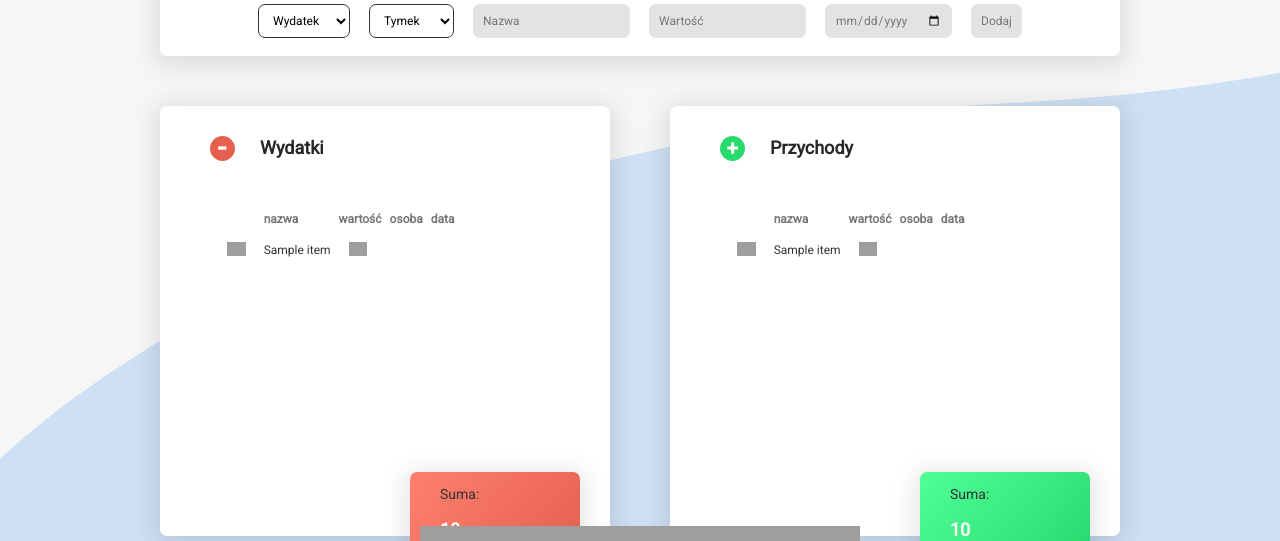
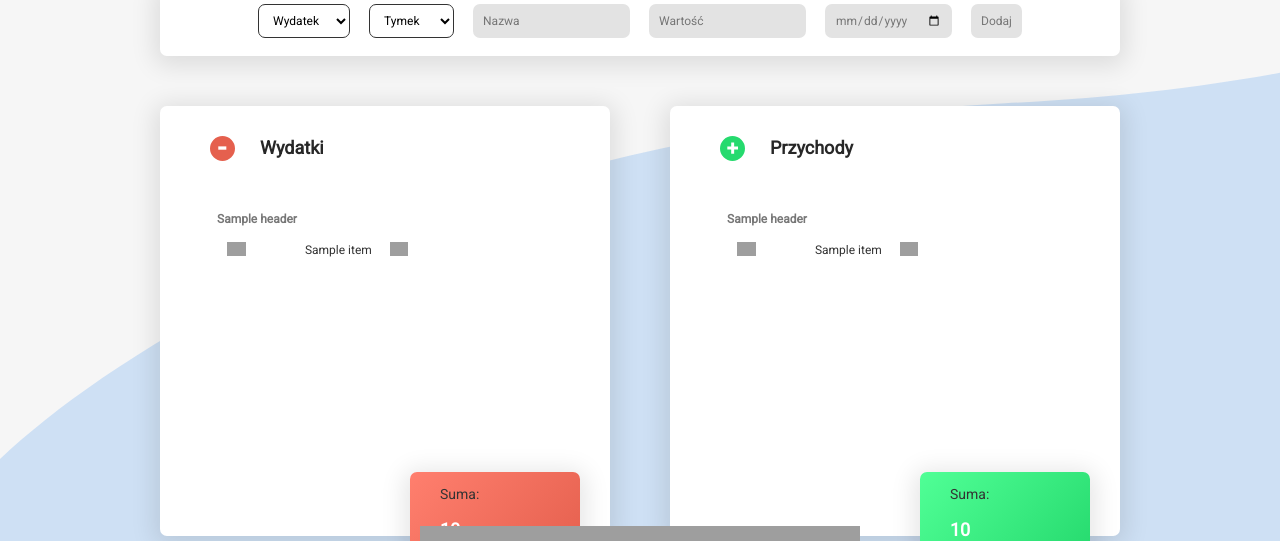
Before and after one commit to TSC-Apps/homeBrain, a Flask app: template templates/index.html in a window 1280 px wide. Shown: the part 219-760 px from the top of the page. Run offline with Flask 2, Linux system fonts and the light colour scheme; the template is opened without the code that fills it: most values are stand-ins (such as "Sample title", 1, 10 or a date in 2020); grey boxes are pictures that could not be loaded.

Commit message:
Finally handled empy expense tuplee, made index even more jinja

```diff
--- a/app.py
+++ b/app.py
@@ -47,11 +47,18 @@ def index():
         sum_incomes = cursor.fetchone()
 
         bilance = 0
-        if sum_incomes[0] is not None and sum_expenses is not None:
+        if sum_incomes[0] is not None and sum_expenses[0] is not None:
             bilance = sum_incomes[0] - sum_expenses[0]
+        elif sum_incomes[0] is None and sum_expenses[0] is not None:
+            bilance = 0 - sum_expenses[0]
+        elif sum_incomes[0] is not None and sum_expenses[0] is None:
+            bilance = sum_incomes[0]
+
+        header_content = ['', 'nazwa', 'wartość', 'osoba', 'data']
 
     return render_template('index.html', the_data_expenses=contents_expenses, the_data_incomes=contents_incomes,
-                           sum_inc=sum_incomes[0], sum_exp=sum_expenses[0], final_bil=bilance)
+                           sum_inc=sum_incomes[0], sum_exp=sum_expenses[0], final_bil=bilance,
+                           header_content=header_content)
 
 
 @app.route('/login')
--- a/templates/index.html
+++ b/templates/index.html
@@ -48,11 +48,9 @@
             <div class="table">
                 <table id="table-expenses">
                     <tr class="table-header">
-                        <th></th>
-                        <th>nazwa</th>
-                        <th>wartość</th>
-                        <th>osoba</th>
-                        <th>data</th>
+                        {% for header in header_content %}
+                            <th>{{ header }}</th>
+                        {% endfor %}
                     </tr>
                     {% for bilance_row in the_data_expenses %}
                         <tr class="table-row">
@@ -78,11 +76,9 @@
 
             <table class="table" id="table-income">
                 <tr class="table-header">
-                    <th></th>
-                    <th>nazwa</th>
-                    <th>wartość</th>
-                    <th>osoba</th>
-                    <th>data</th>
+                    {% for header in header_content %}
+                            <th>{{ header }}</th>
+                    {% endfor %}
                 </tr>
                 {% for bilance_row in the_data_incomes %}
                     <tr class="table-row">
```
